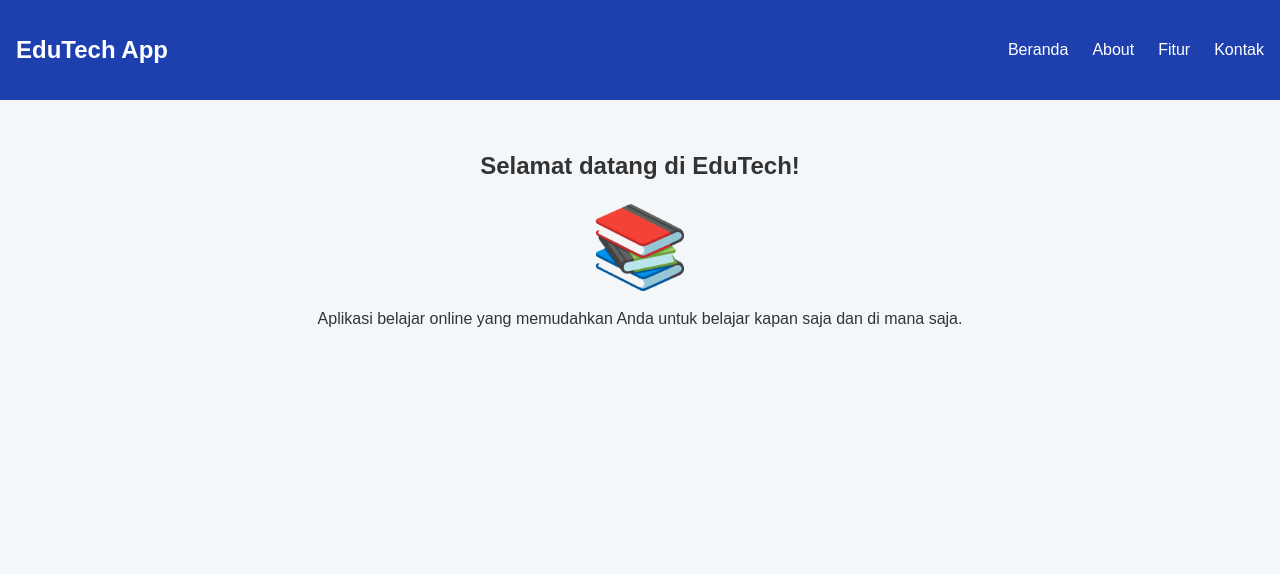
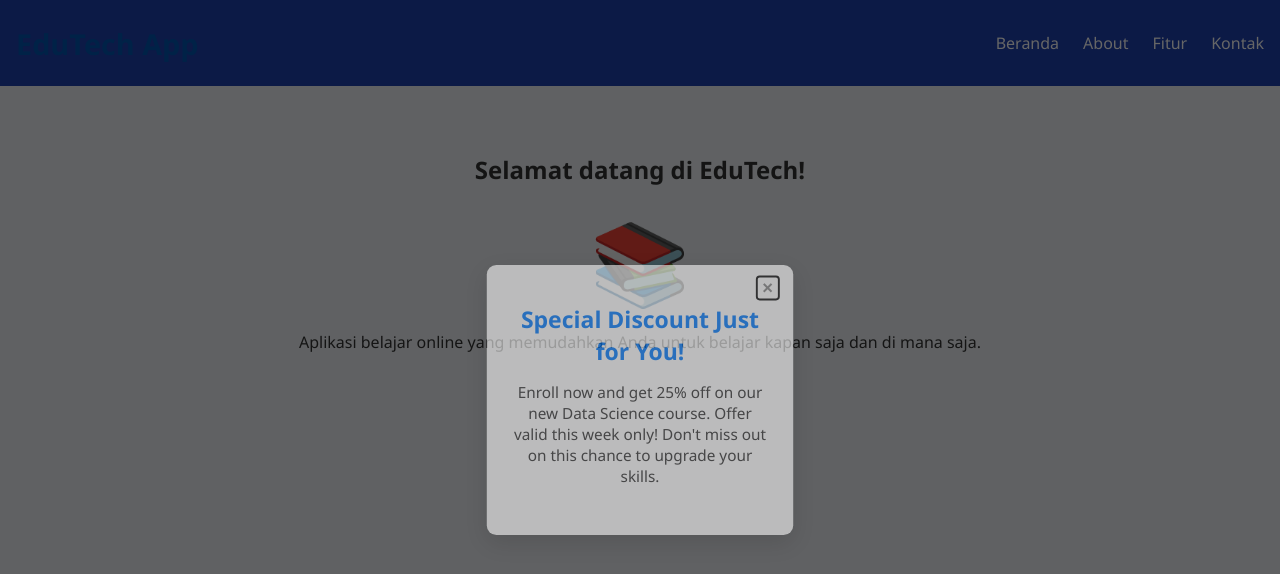
Before and after one commit to Monosix8/UCP1_20230140028_a, a plain HTML site: page index.html in a window 1280 px wide. Drawn offline with Linux system fonts and the light colour scheme.

Commit message:
Update index.html

```diff
--- a/index.html
+++ b/index.html
@@ -64,6 +64,173 @@
   </nav>
 </header>
 
+<style>
+    /* Reset and base */
+    * {
+      box-sizing: border-box;
+    }
+    body, html {
+      margin: 0;
+      padding: 0;
+      font-family: 'Segoe UI', Tahoma, Geneva, Verdana, sans-serif;
+      background: #f0f4f8;
+      color: #333;
+      height: 100vh;
+      overflow-x: hidden;
+    }
+    /* Main container */
+    .app-container {
+      max-width: 350px;
+      margin: 0 auto;
+      padding: 20px;
+      height: 100%;
+      display: flex;
+      flex-direction: column;
+    }
+    /* Header */
+    header {
+      text-align: center;
+      margin-bottom: 15px;
+    }
+    header h1 {
+      font-weight: 700;
+      font-size: 1.8rem;
+      color: #0056b3;
+      margin: 0;
+    }
+    header p {
+      font-size: 1rem;
+      color: #555;
+    }
+    /* Content */
+    main {
+      flex-grow: 1;
+      overflow-y: auto;
+    }
+    main p {
+      font-size: 1rem;
+      line-height: 1.5;
+    }
+
+    /* Modal overlay */
+    .modal-overlay {
+      position: fixed;
+      top: 0;
+      left: 0;
+      right: 0;
+      bottom: 0;
+      background: rgba(0,0,0,0.6);
+      display: none;
+      justify-content: center;
+      align-items: center;
+      z-index: 1000;
+      padding: 15px;
+    }
+    .modal-overlay.active {
+      display: flex;
+    }
+    /* Modal box */
+    .modal {
+      background: white;
+      border-radius: 10px;
+      width: 100%;
+      max-width: 320px;
+      box-shadow: 0 8px 24px rgb(0 0 0 / 0.2);
+      position: relative;
+      padding: 20px 25px 30px 25px;
+      text-align: center;
+      animation: fadeInScale 0.3s ease forwards;
+    }
+
+    @keyframes fadeInScale {
+      0% {
+        opacity: 0;
+        transform: scale(0.9);
+      }
+      100% {
+        opacity: 1;
+        transform: scale(1);
+      }
+    }
+
+    /* Modal headline */
+    .modal h2 {
+      font-size: 1.5rem;
+      margin-bottom: 10px;
+      color: #007bff;
+    }
+    .modal p {
+      font-size: 1rem;
+      margin-bottom: 20px;
+      color: #333;
+    }
+    /* Close button */
+    .modal-close {
+      position: absolute;
+      top: 12px;
+      right: 15px;
+      background: transparent;
+      border: none;
+      font-size: 1.2rem;
+      font-weight: bold;
+      cursor: pointer;
+      color: #888;
+      transition: color 0.2s ease;
+    }
+    .modal-close:hover {
+      color: #007bff;
+    }
+
+    /* Responsive tweaks */
+    @media (max-width: 400px) {
+      .app-container {
+        padding: 15px 10px;
+      }
+      .modal {
+        max-width: 290px;
+        padding: 15px 20px 25px 20px;
+      }
+    }
+
+  </style>
+
+    <!-- Modal Popup -->
+    <div class="modal-overlay" id="promoPopup" role="dialog" aria-modal="true" aria-labelledby="promoTitle" aria-describedby="promoDesc">
+      <div class="modal">
+        <button class="modal-close" aria-label="Close Promotion Popup" id="closePopupBtn">&times;</button>
+        <h2 id="promoTitle">Special Discount Just for You!</h2>
+        <p id="promoDesc">Enroll now and get 25% off on our new Data Science course. Offer valid this week only! Don't miss out on this chance to upgrade your skills.</p>
+      </div>
+    </div>
+
+  <script>
+    // Show popup after 5 seconds delay
+    window.addEventListener('load', () => {
+      setTimeout(() => {
+        const popup = document.getElementById('promoPopup');
+        popup.classList.add('active');
+        // Trap focus inside modal when open (basic)
+        popup.querySelector('.modal-close').focus();
+      }, 5000);
+    });
+
+    // Close popup on button click
+    document.getElementById('closePopupBtn').addEventListener('click', () => {
+      const popup = document.getElementById('promoPopup');
+      popup.classList.remove('active');
+    });
+
+    // Optional: close popup on pressing Escape key when popup is active
+    document.addEventListener('keydown', (e) => {
+      if (e.key === "Escape") {
+        const popup = document.getElementById('promoPopup');
+        if (popup.classList.contains('active')) {
+          popup.classList.remove('active');
+        }
+      }
+    });
+  </script>
+
 <section>
   <h2>Selamat datang di EduTech!</h2>
   <div class="app-icon">📚</div>
```
